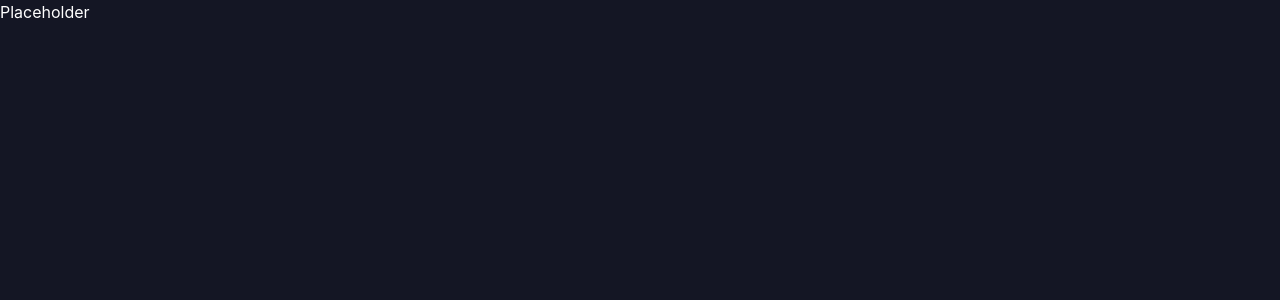
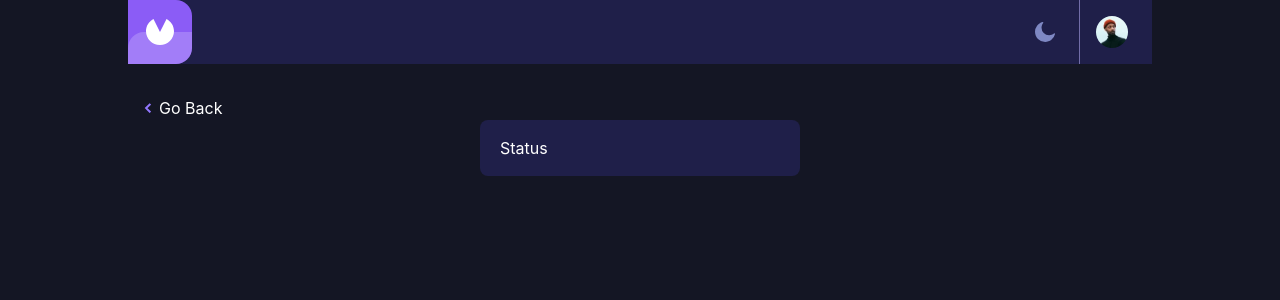
Before and after one commit to Dmitriy24S/invoice-react-app, a Next.js app: page /invoice/AA1449 in a window 1280 px wide. Shown: the top 300 px of the page. Built offline with nearby package versions, Linux system fonts and the light colour scheme.

Commit message:
feat: :sparkles: add empty individual invoice page with id link/router, nextjs cache

```diff
--- a/components/InvoiceList.tsx
+++ b/components/InvoiceList.tsx
@@ -2,7 +2,6 @@ import dayjs from "dayjs";
 import Image from "next/image";
 import Link from "next/link";
 import React, { useEffect, useRef, useState } from "react";
-import data from "../data/data.json";
 
 const PaidStatus = ({ status }: any) => {
   // html circle/dot: &#x2022;
@@ -39,8 +38,7 @@ const DraftStatus = ({ status }: any) => {
   );
 };
 
-const InvoiceList = () => {
-  const [invoices, setInvoices] = useState(data);
+const InvoiceList = ({ invoices }: any) => {
   const [filteredInvoices, setFilteredInvoices] = useState<any>(null);
   const [selectedFilter, setSelectedFilter] = useState<any>(null);
   const [isDropdownOpen, setIsDropdownOpen] = useState(false);
@@ -96,17 +94,13 @@ const InvoiceList = () => {
     }
   }, [selectedFilter, invoices]);
 
-  //   const handleClickInvoiceForDetails = () => {
-  //     return <InvoiceInfo />;
-  //   };
-
   return (
     <section className="mt-8 px-4">
       <div className="list-header">
         <div className="list-header-content max-w-5xl mx-auto flex justify-between">
           <div className="list-header-left">
             <h2 className="text-2xl font-bold">Invoices</h2>
-            <p className="opacity-80 mt-1">{data.length} invoices</p>
+            <p className="opacity-80 mt-1">{invoices?.length} invoices</p>
           </div>
           <div className="list-header-right flex items-center gap-5">
             <div className="dropdown-container relative" ref={dropdown}>
@@ -160,7 +154,6 @@ const InvoiceList = () => {
               href={`/invoice/${item.id}`}
               passHref={true}
               scroll={false}
-              //   className="item min-w-[18rem] w-full max-w-[20rem] bg-indigo-900 bg-opacity-40 p-4 px-5 rounded-lg"
               key={item.id}
             >
               <article className="item min-w-[18rem] w-full max-w-[20rem] bg-indigo-900 bg-opacity-40 p-4 px-5 rounded-lg cursor-pointer">
--- a/pages/_app.js
+++ b/pages/_app.js
@@ -1,7 +1,18 @@
-import '../styles/globals.css'
+import { useState } from "react";
+import Header from "../components/Header.tsx";
+import data from "../data/data.json";
+import "../styles/globals.css";
 
 function MyApp({ Component, pageProps }) {
-  return <Component {...pageProps} />
+  const [darkTheme, setDarkTheme] = useState(true);
+  const [invoices, setInvoices] = useState(data);
+
+  return (
+    <div className="main-wrapper max-w-5xl mx-auto">
+      <Header darkTheme={darkTheme} setDarkTheme={setDarkTheme} />
+      <Component {...pageProps} invoices={invoices} />
+    </div>
+  );
 }
 
-export default MyApp
+export default MyApp;
--- a/pages/index.js
+++ b/pages/index.js
@@ -1,13 +1,9 @@
 import Head from "next/head";
 import Image from "next/image";
-import { useState } from "react";
-import Header from "../components/Header.tsx";
 import InvoiceList from "../components/InvoiceList.tsx";
 // import styles from "../styles/Home.module.css";
 
-export default function Home() {
-  const [darkTheme, setDarkTheme] = useState(true);
-
+export default function Home({ invoices }) {
   return (
     <>
       <Head>
@@ -18,10 +14,8 @@ export default function Home() {
         />
         <link rel="icon" href="/favicon.ico" />
       </Head>
-      {/* <main className={styles.main}> */}
       <main>
-        <Header darkTheme={darkTheme} setDarkTheme={setDarkTheme} />
-        <InvoiceList />
+        <InvoiceList invoices={invoices} />
       </main>
     </>
   );
--- a/pages/invoice/[id].js
+++ b/pages/invoice/[id].js
@@ -1,5 +1,33 @@
-import React from "react";
+import Link from "next/link";
+import { useRouter } from "next/router";
+import React, { useEffect, useState } from "react";
 
-export default function Invoice() {
-  return <section>Placeholder</section>;
+export default function Invoice({ invoices }) {
+  const router = useRouter();
+  const [invoiceId, setInvoiceId] = useState(null);
+  const [invoiceInfo, setInvoiceInfo] = useState(null);
+
+  useEffect(() => {
+    setInvoiceId(router.query.id);
+    setInvoiceInfo(invoices.find((invoice) => invoice.id === invoiceId));
+    // }, [router.query, invoices, invoiceId]);
+  }, [invoiceId]);
+
+  console.log(invoiceId);
+  console.log(invoiceInfo);
+
+  return (
+    <main className="mt-8 px-4">
+      <Link href="/" passHref={true} scroll={false}>
+        <span className="flex gap-2 items-center cursor-pointer">
+          <img src="/images/icon-arrow-left.svg" alt="" />
+          Go Back
+        </span>
+      </Link>
+      <section className="item min-w-[18rem] w-full max-w-[20rem] bg-indigo-900 bg-opacity-40 p-4 px-5 rounded-lg mx-auto">
+        <h4>Status</h4>
+        <p></p>
+      </section>
+    </main>
+  );
 }
--- a/styles/globals.css
+++ b/styles/globals.css
@@ -8,6 +8,7 @@ body {
   margin: 0;
   font-family: -apple-system, BlinkMacSystemFont, Segoe UI, Roboto, Oxygen,
     Ubuntu, Cantarell, Fira Sans, Droid Sans, Helvetica Neue, sans-serif;
+  /* scrollbar-gutter: stable; */
   /* dark theme */
   color: white;
   background-color: hsl(233, 30%, 11%);
@@ -21,3 +22,7 @@ a {
 * {
   box-sizing: border-box;
 }
+
+.main-wrapper {
+  /* scrollbar-gutter: stable; */
+}
```
